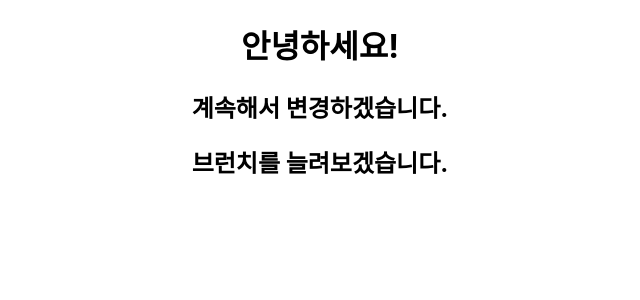
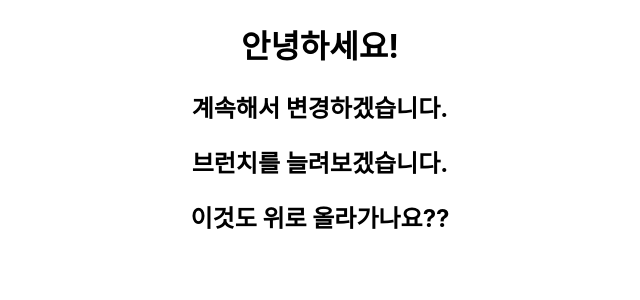
Before and after one commit to stu442/abc, a React (Create React App) app: page / in a window 1280 px wide. Shown: the top 300 px of the page, without its empty margins (320-960 px from the left). Built offline with nearby package versions, Linux system fonts and the light colour scheme.

Commit message:
upuphello

```diff
--- a/src/App.js
+++ b/src/App.js
@@ -6,6 +6,7 @@ function App() {
     <h1>안녕하세요!</h1>
     <h2>계속해서 변경하겠습니다.</h2>
     <h2>브런치를 늘려보겠습니다.</h2>
+    <h2>이것도 위로 올라가나요??</h2>
     </div>
   );
 }
```
